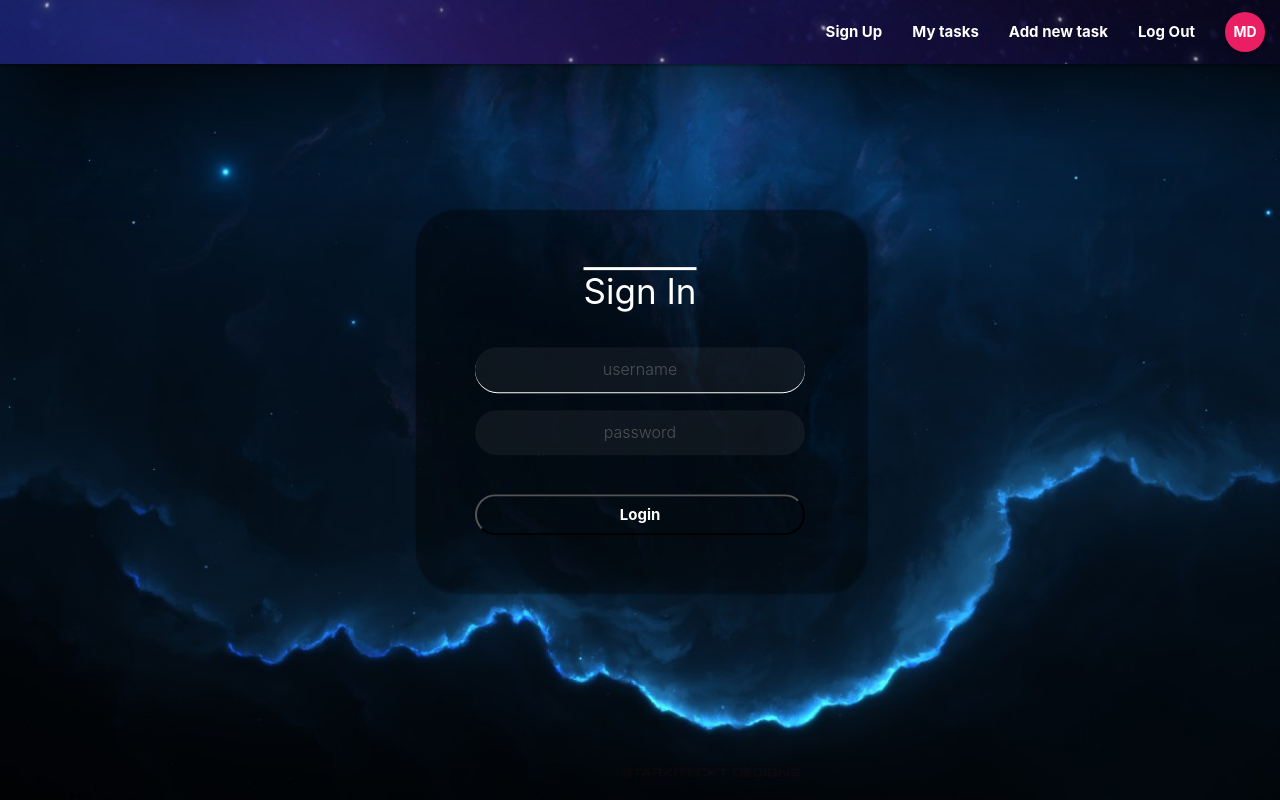
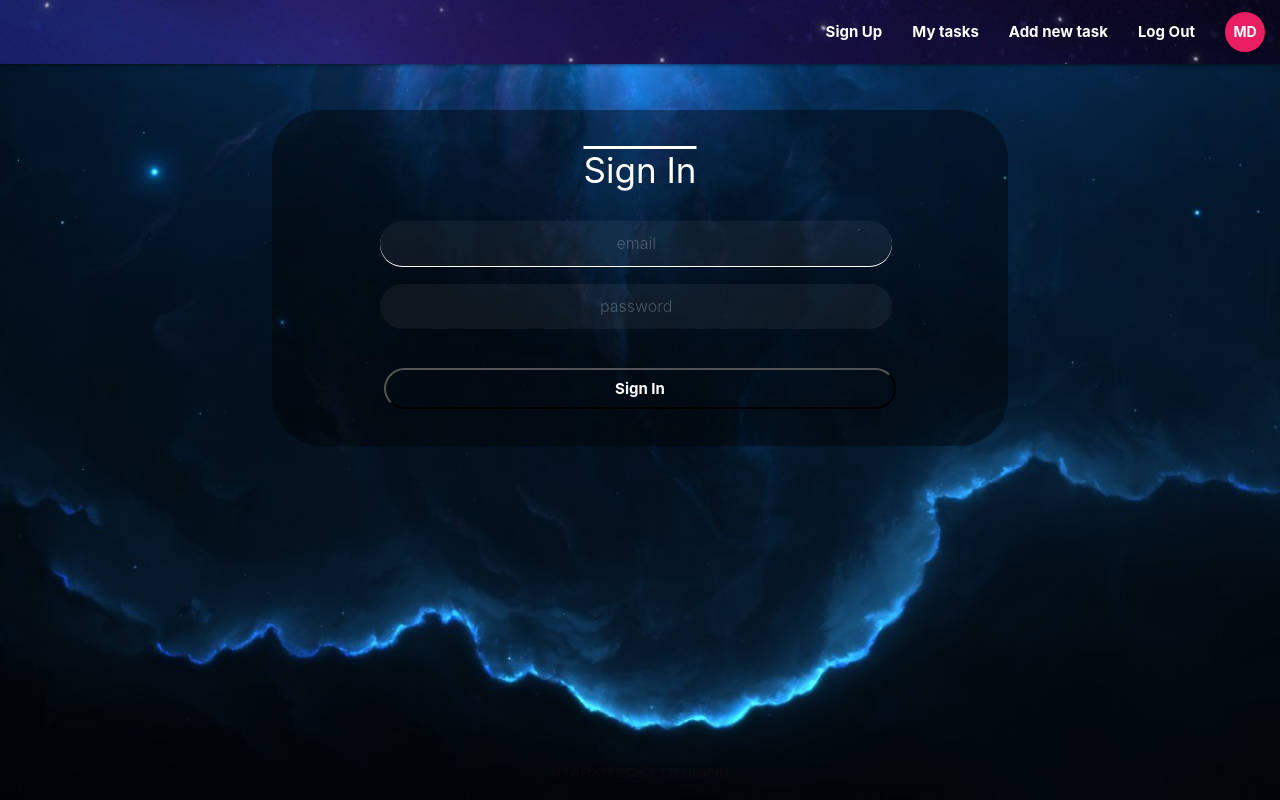
Before and after one commit to MD1010/reactToDo, a React (Create React App) app in the folder react-to-do/: page /SignIn in a window 1280 px wide. Built offline with nearby package versions, Linux system fonts and the light colour scheme.

Commit message:
finally looks ok but background not finished

```diff
--- a/react-to-do/src/App.js
+++ b/react-to-do/src/App.js
@@ -11,15 +11,19 @@ class App extends Component
     return(
       <BrowserRouter>
         <div className="App">
+          <div className="navBar">
             <Navbar/>
+          </div>
             <Switch>
                 <Route path='/SignIn' component={SignIn} />
                 <Route path='/SignUp' component={SignUp} />
                 <Redirect from="/" to="/SignIn"/>
 
-              /*all components are mapped to / therfore they are all pointing to signIn */
             </Switch>
+
          </div>
+
+        {/* all components are mapped to / therfore they are all pointing to signIn  */}
       </BrowserRouter>
     )
   }
--- a/react-to-do/src/components/Authentication/SignIn.js
+++ b/react-to-do/src/components/Authentication/SignIn.js
@@ -9,12 +9,12 @@ class SignIn extends Component {
         super(props)
         this.state =
         {
-            userName: "",
+            email: "",
             password: ""
         }
     }
     componentDidMount(){
-        $("#userName").focus();
+        $("#email").focus();
     }
 
     submitForm = (event) => {
@@ -29,15 +29,21 @@ class SignIn extends Component {
     render() {
         let { formErrors } = this.state
         return (
-            <div>
+            <div className="bgForm">
                 <div className="transparent-bg sign-in"></div>
                 <form className="form" onSubmit={this.submitForm}>
-                <div className="title">Sign In</div>
-                    <input className="username field" spellCheck="false" autoComplete="off" className="input-bar" placeholder="username" type="text" id="userName" value={this.state.userName} onChange={this.handleChange} maxLength="13"></input>
-                    <input className="password field" spellCheck="false" autoComplete="off" className="input-bar" placeholder="password" type="password" id="password" value={this.state.password} onChange={this.handleChange} maxLength="13"></input>
-                    <button type="submit" id="submit-button" >Login</button>
+                    <div className="title">Sign In</div>
+
+                    <div className="field">
+                        <input className="email field" id="email" spellCheck="false" autoComplete="off" placeholder="email" type="text" id="email" value={this.state.email} onChange={this.handleChange} maxLength="40"></input>
+                    </div>
+                    <div className="field">
+                        <input className="password field" spellCheck="false" autoComplete="off" placeholder="password" type="text" id="password" value={this.state.password} onChange={this.handleChange} maxLength="40"></input>
+                    </div>
+
+                    <button type="submit" id="submit-button" >Sign In</button>
                 </form>
-            </div>
+             </div>
         )
     }
 }
--- a/react-to-do/src/components/Authentication/SignUp.js
+++ b/react-to-do/src/components/Authentication/SignUp.js
@@ -134,23 +134,27 @@ class SignUp extends Component {
                 <div className="transparent-bg sign-up"></div>
                 <form className="form" onSubmit={this.submitForm}>
                     <div className="title">Sign Up</div>
-
+                    <div className="field">
                         <input className="firstName field" spellCheck="false" autoComplete="off" id="firstName" className={formErrors.userName.length > 0 ? "error" : "input-bar"}  placeholder="first name" type="text" id="firstName" value={this.state.firstName} onChange={this.handleChange} maxLength="13"></input>
                         <label className="error-label">{formErrors.firstName}</label>
+                    </div>
+                    <div className="field">
                         <input className="lastName field" spellCheck="false" autoComplete="off" id="lastName" className={formErrors.userName.length > 0 ? "error" : "input-bar"}  placeholder="last name" type="text" id="lastName" value={this.state.lastName} onChange={this.handleChange} maxLength="13"></input>
                         <label className="error-label">{formErrors.lastName}</label>
+                    </div>
 
-                    <input className="username field" spellCheck="false" autoComplete="off" className={formErrors.userName.length > 0 ? "error" : "input-bar"}  placeholder="username" type="text" id="userName" value={this.state.userName} onChange={this.handleChange} maxLength="13"></input>
-                    <label className="error-label">{formErrors.userName}</label>
-
+                    <div className="field">
                         <input className="email field" spellCheck="false" autoComplete="off" className={formErrors.email.length > 0 ? "error" : "input-bar"} placeholder="email" type="text" id="email" value={this.state.email} onChange={this.handleChange} maxLength="40"></input>
                         <label className="error-label">{formErrors.email}</label>
-
+                    </div>
+                    <div className="field">
                         <input className="password field" spellCheck="false" autoComplete="off" className={formErrors.password.length > 0 ? "error" : "input-bar"} placeholder="password" type="password" id="password" value={this.state.password} onChange={this.handleChange} maxLength="13"></input>
                         <label className="error-label">{formErrors.password}</label>
-
+                    </div>
+                    <div className="field">
                         <input className="retypedPassword field" spellCheck="false" autoComplete="off" className={formErrors.retypedPassword.length > 0 ? "error" : "input-bar"} placeholder="retype password" type="password" id="retypedPassword" value={this.state.retypedPassword} onChange={this.handleChange} maxLength="13"></input>
                         <label className="error-label">{formErrors.retypedPassword}</label>
+                    </div>
 
                     <button type="submit" id="submit-button" >Create Account</button>
                 </form>
--- a/react-to-do/src/styles/app.css
+++ b/react-to-do/src/styles/app.css
@@ -2,6 +2,31 @@ body{
     background-repeat: no-repeat;
     background-image: url("../img/background.jpg");
     background-size: cover;
+    background-position: center;
     background-attachment: fixed;
+    padding: 0;
+    margin:0;
+    overflow-x: hidden;
+    overflow-y: hidden;
+    margin: 0;
+    padding: 0;
+    height: 100%;
+    width: 100%;
+    position: absolute;
 
 }
+
+#root{
+    padding: 0;
+    margin:0;
+    padding: 0;
+    margin:0;
+    overflow-x: hidden;
+    overflow-y: hidden;
+    margin: 0;
+    padding: 0;
+    height: 100%;
+    width: 100%;
+    position: absolute;
+
+}
--- a/react-to-do/src/styles/login.css
+++ b/react-to-do/src/styles/login.css
@@ -1,10 +1,71 @@
 body{
-     /* background: black;  */
     overflow-x: hidden;
     overflow-y: hidden;
     box-shadow: 100px 0px 100px 100px;
 }
 
+.App{
+    position: absolute;
+    height: 100%;
+    width:100%;
+}
+
+.navBar{
+    position: relative;
+    height: fit-content;
+    width:100%;
+}
+
+.field{
+    display: inline-flex;
+    width:100%;
+    margin-left:8%;
+}
+
+.field .error-label{
+    align-self: center;
+}
+
+input{
+    text-align: center !important;
+    color: white;
+    background-color: rgb(255, 255, 255,0.05) !important;
+    border-radius: 50px !important;
+    width: 80% !important;
+    margin: 9px !important;
+    border-bottom: transparent !important;
+    text-align: center;
+
+}
+
+.bgForm{
+    position: relative;
+    top: 10%;
+    left:50%;
+    transform: translate(-50%);
+    bottom: 5%;
+    width: 50%;
+    text-align: center;
+}
+
+.transparent-bg{
+    position: absolute;
+    top: 0;
+    left: 50%;
+    -webkit-transform: translate(-50%);
+    transform: translate(-50%);
+    background: black;
+    opacity: 0.4;
+    bottom: 15%;
+    width: 115%;
+    text-align: center;
+    border-radius: 50px;
+    z-index: -1;
+}
+.form{
+    border-radius: 40px;
+    padding-bottom:15%;
+}
 ::-webkit-input-placeholder
 {
     text-align: center;
@@ -16,78 +77,26 @@ body{
 {
     color:red !important;
     font-weight: 600;
-    align-self: center;
-}
-.form{
-    width: 40%;
-    padding: 50px;
-    position: absolute;
-    top: 50%;
-    left: 50%;
-    transform: translate(-50%, -50%);
-    display: flex;
-    flex-direction: column;
-    border-radius: 40px;
-    /* align-items: center; */
-}
 
-.transparent-bg{
-    width: 35%;
-    background: black;
-    box-shadow: 2px 2px 2px 2px;
-    opacity: 0.4;
-    position: absolute;
-    top: 50%;
-    left: 50%;
-    transform: translate(-50%, -50%) ;
-    border-radius: 40px;
-}
-
-.transparent-bg.sign-up{
-    height: 700px;
-}
-.transparent-bg.sign-in{
-    height: 380px;
-}
-
-.bgForm{
-    display: table;
 }
 
 div.title{
-    margin-bottom: 20px;
+    padding:5px;
+    margin-bottom: 10px;
+    margin-top: 30px;
     color: white;
     font-size: 35px;
     text-decoration: overline;
-    align-self: center;
+    text-align: center;
+    /* align-self: center !important; */
 }
 
-.fullName
-{
-    display: inline-flex;
-    flex-direction: row;
-    width: 80%;
-}
-
-.firstNameDiv, .lastNameDiv{
-    width: 50%;
-}
-input{
-    text-align: center;
-    color: white;
-    background-color: rgb(255, 255, 255,0.05) !important;
-    border-radius: 50px !important;
-    width: 80% !important;
-    align-self: center;
-    margin: 9px !important;
-    border-bottom: transparent !important;
-}
 
 #submit-button{
     margin-top: 30px;
     align-content: center;
     width: 80%;
-    align-self: center;
+    align-self: center !important;
     border-radius: inherit;
     background-color: unset;
     color: white;
@@ -115,14 +124,3 @@ box-shadow: 0 1px 0 0
    -webkit-box-shadow: 0 1px 0 0 red !important;
     box-shadow: 0 1px 0 0 red !important;
 }
-
-
-@media only screen and (max-width: 850px) {
-    .form{
-        width: fit-content;
-    }
-    .transparent-bg
-    {
-        width: 70%;
-    }
-  }
```
Lines whose indentation alone changed are shown as unchanged.
